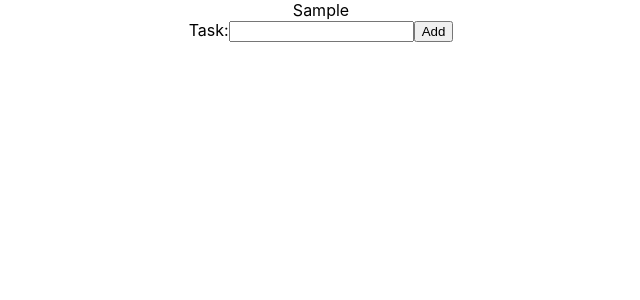
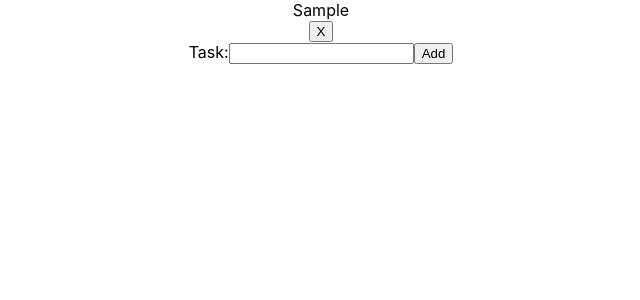
Before and after one commit to elizabethrsotomayor/todo-app, a React (Create React App) app: page / in a window 1280 px wide. Both pictures are taken after typing "Sample" into the empty fields and a click on the button "Add". Shown: the top 300 px of the page, without its empty margins (319-959 px from the left). Built offline with nearby package versions, Linux system fonts and the light colour scheme.

Commit message:
add remove task

```diff
--- a/src/TodoList.js
+++ b/src/TodoList.js
@@ -8,6 +8,7 @@ class TodoList extends Component {
     super(props);
     this.state = { tasks: [] };
     this.addTask = this.addTask.bind(this);
+    this.removeTask = this.removeTask.bind(this);
   }
 
   addTask(task) {
@@ -17,11 +18,25 @@ class TodoList extends Component {
     }));
   }
 
+  removeTask(id) {
+    this.setState((st) => ({
+      tasks: st.tasks.filter((el) => el.id !== id),
+    }));
+  }
+
   render() {
     return (
       <div>
         {this.state.tasks.map((task) => (
-          <Todo key={task.id} id={task.id} task={task.task} />
+          <div key={task.id} id={task.id}>
+            <Todo
+              key={task.id}
+              id={task.id}
+              task={task.task}
+              removeTask={this.removeTask}
+            />
+            <button onClick={() => this.removeTask(task.id)}>X</button>
+          </div>
         ))}
         <NewTodoForm addTask={this.addTask} />
       </div>
```
